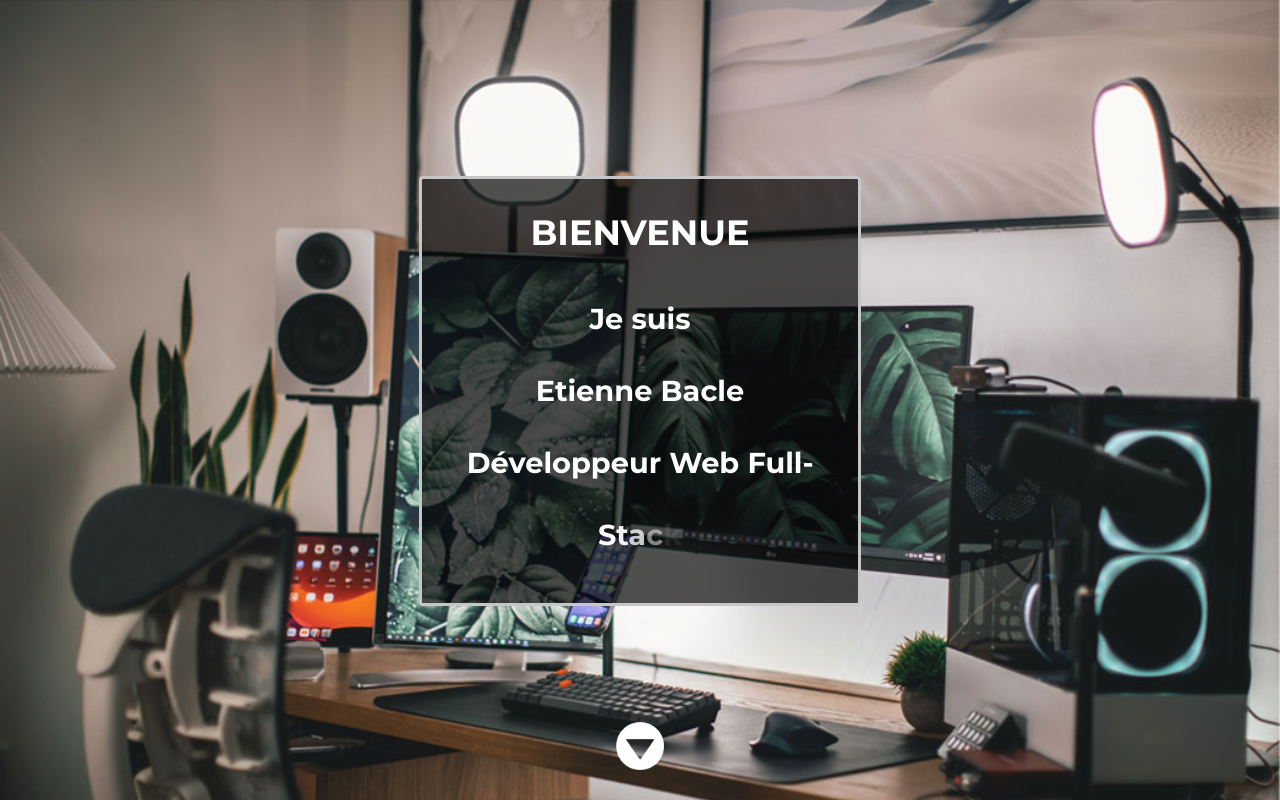
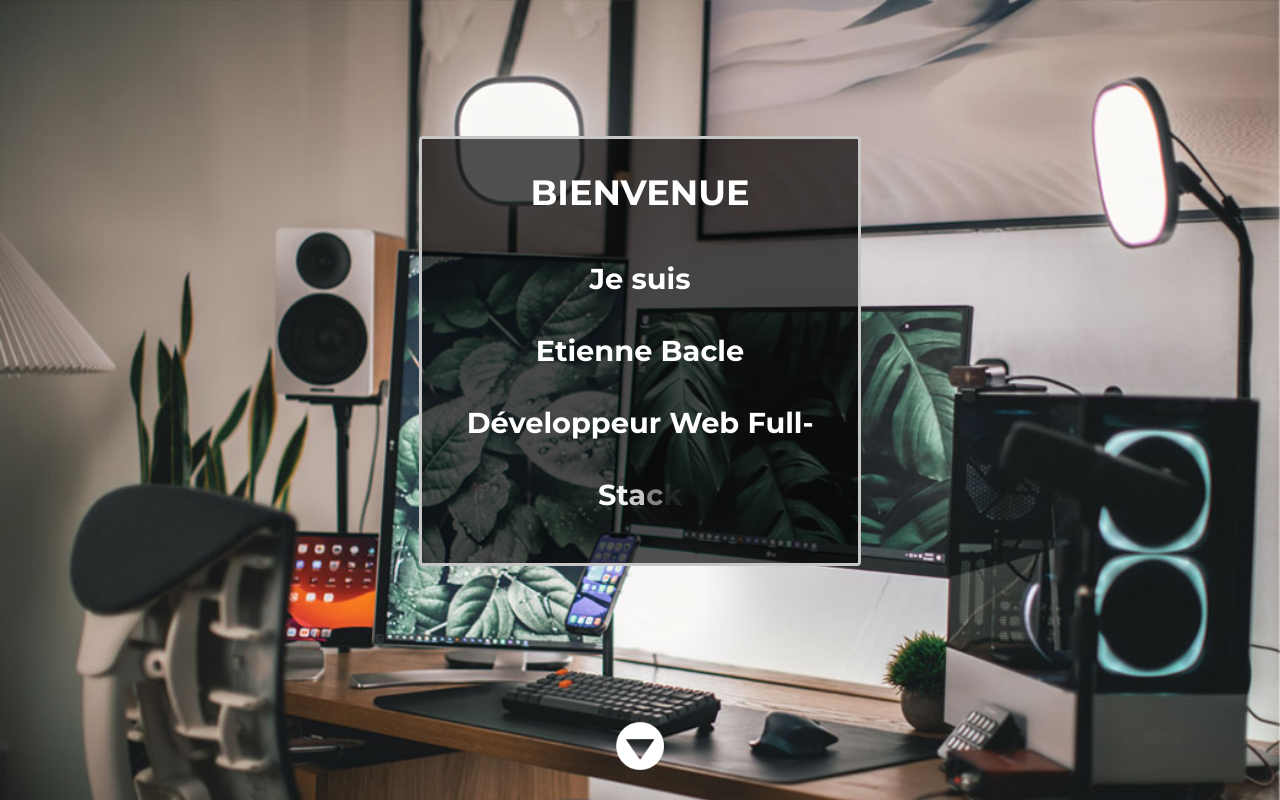
Before and after one commit to EtienneApi/Portfolio-d-ploy-, a React (Vite) app: page / in a window 1280 px wide. Shown: the top 800 px of the page. Built offline with nearby package versions, Linux system fonts and the light colour scheme; no server answers.

Commit message:
move up the header title

```diff
--- a/src/pages/Home.jsx
+++ b/src/pages/Home.jsx
@@ -98,7 +98,6 @@ export default function Home() {
       }
     );
   };
-
 
   useEffect(() => {
     onLoad();
--- a/src/style/Home.css
+++ b/src/style/Home.css
@@ -19,9 +19,6 @@ body::-webkit-scrollbar {
   width: 10px;
 }
 @media screen and (max-width: 768px) {
-  body {
-
-  }
   body::-webkit-scrollbar {
     display: none;
   }
@@ -61,7 +58,7 @@ body::-webkit-scrollbar {
 
 .title-header-container {
   position: relative;
-  top: -75vh;
+  top: -80vh;
   border: 3px solid rgb(199, 198, 198);
   width: 80vw;
   height: 53vh;
```
